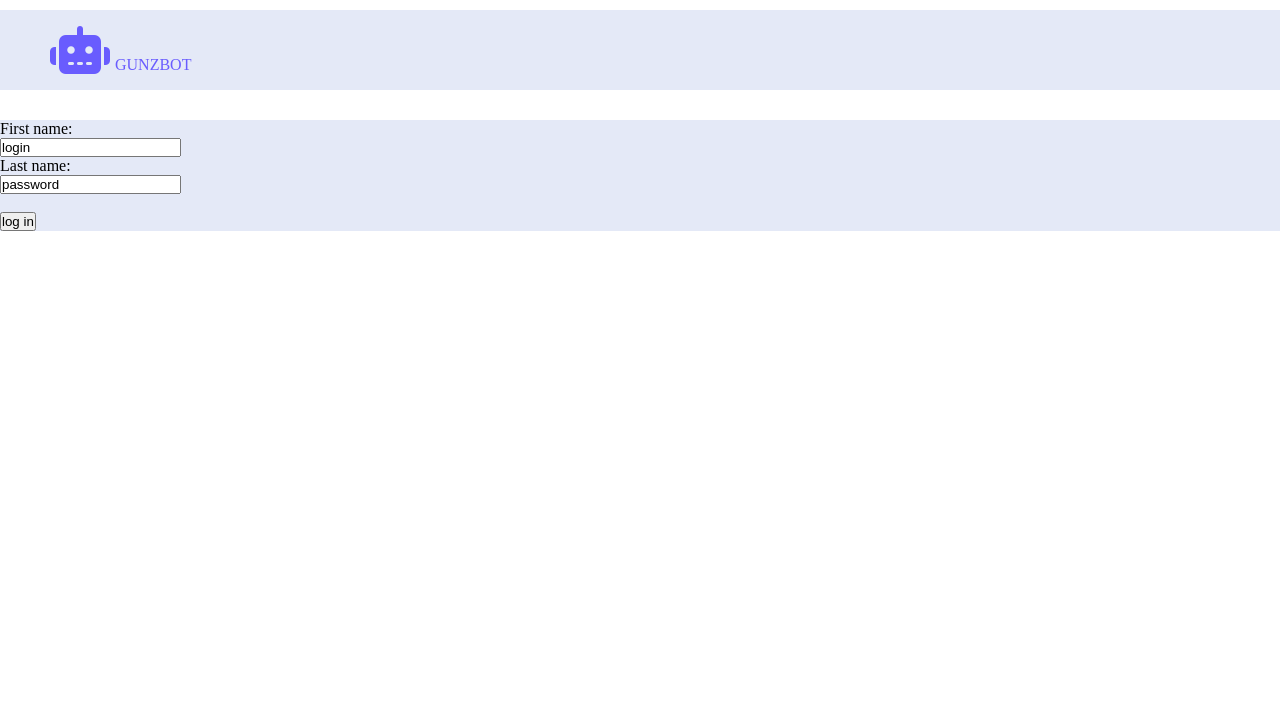
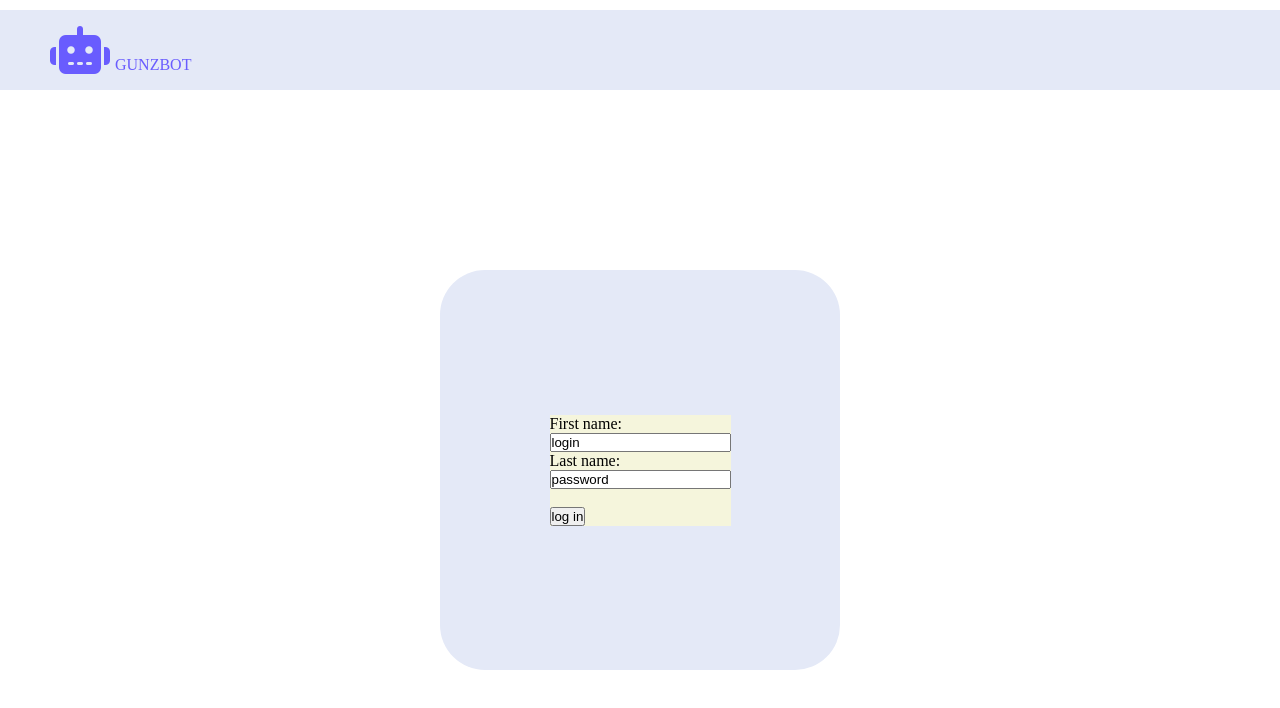
Before and after one commit to BigMoistLochu/StartFrontend2024, a plain HTML site: page loginform/loginform.html in a window 1280 px wide. Drawn offline with Linux system fonts and the light colour scheme.

Commit message:
added new structured folders and added new css file

```diff
--- a/loginform/loginform.css
+++ b/loginform/loginform.css
@@ -30,9 +30,25 @@ nav{
     margin-top: 30px;
 }
 
+#container{
+    margin-top: 30px;
+    height: 700px;
+
+    display: flex;
+    justify-content: center;
+    align-items: center;
+}
+
 #form-container{
-    margin-top: 30px;
-    height: auto;
-    width: auto;
+    height: 400px;
+    width: 400px;
     background-color: #E4E9F7;
+    border-radius: 45px;
+    display: flex;
+    justify-content: center;
+    align-items: center;
 }
+
+#form-container form{
+    background-color: beige;
+}
```
Also changed, not shown: leetcode/RemoveDuplicatesFromSortedArray.js (added, +41 -0 lines).
